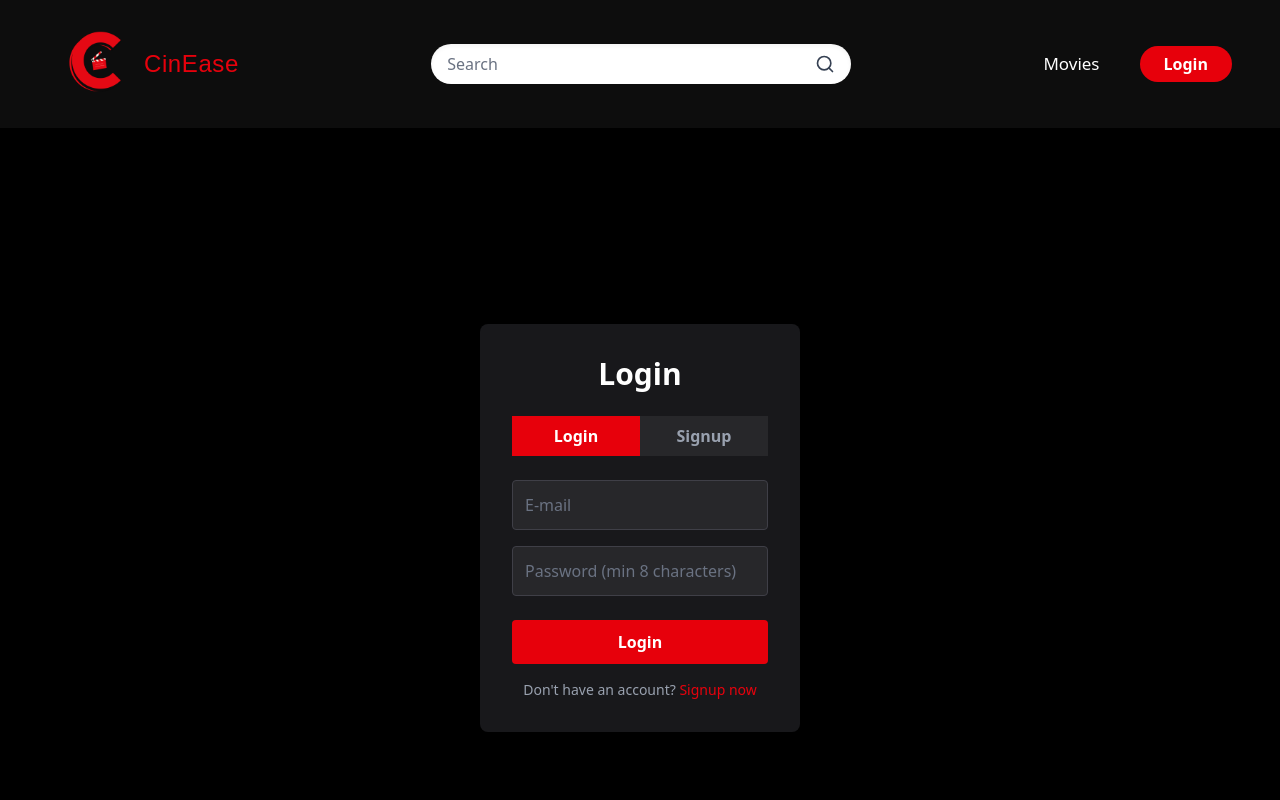
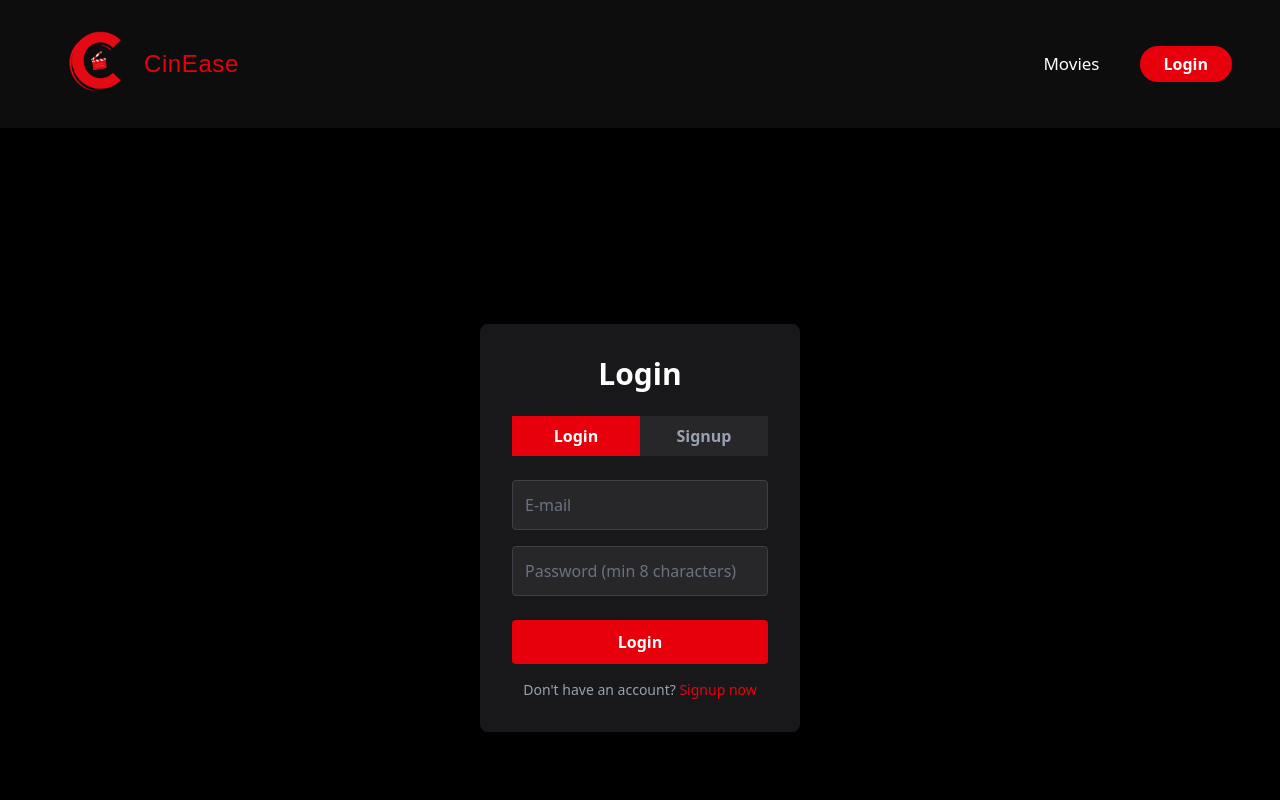
Before and after one commit to Nathan-hero/Finals-Cinema, a React (Vite) app: page / in a window 1280 px wide. Shown: the top 800 px of the page. Built offline with nearby package versions, Linux system fonts and the light colour scheme; a web font is replaced by a local one.

Commit message:
Auth Navbar small update

```diff
--- a/src/components/Navbar.jsx
+++ b/src/components/Navbar.jsx
@@ -108,8 +108,9 @@ export default function Navbar({ user, onLogout, onSearch, moviesData }) {
         CinEase
       </Link>
 
-      {/* Center: Search Bar */}
+      {/* Center: Search Bar | Also hidden when user is logged out*/}
       <div className="relative" ref={searchRef}>
+        {user && (
         <form
           onSubmit={handleSubmit}
           className="flex items-center bg-white rounded-full overflow-hidden w-[420px] shadow-inner"
@@ -129,6 +130,7 @@ export default function Navbar({ user, onLogout, onSearch, moviesData }) {
             <Search size={20} />
           </button>
         </form>
+      )}
 
         {/* Search Suggestions Dropdown */}
         {showSuggestions && suggestions.length > 0 && (
```
Also changed, not shown: src/components/AuthForm.jsx (+7 -7 lines).
